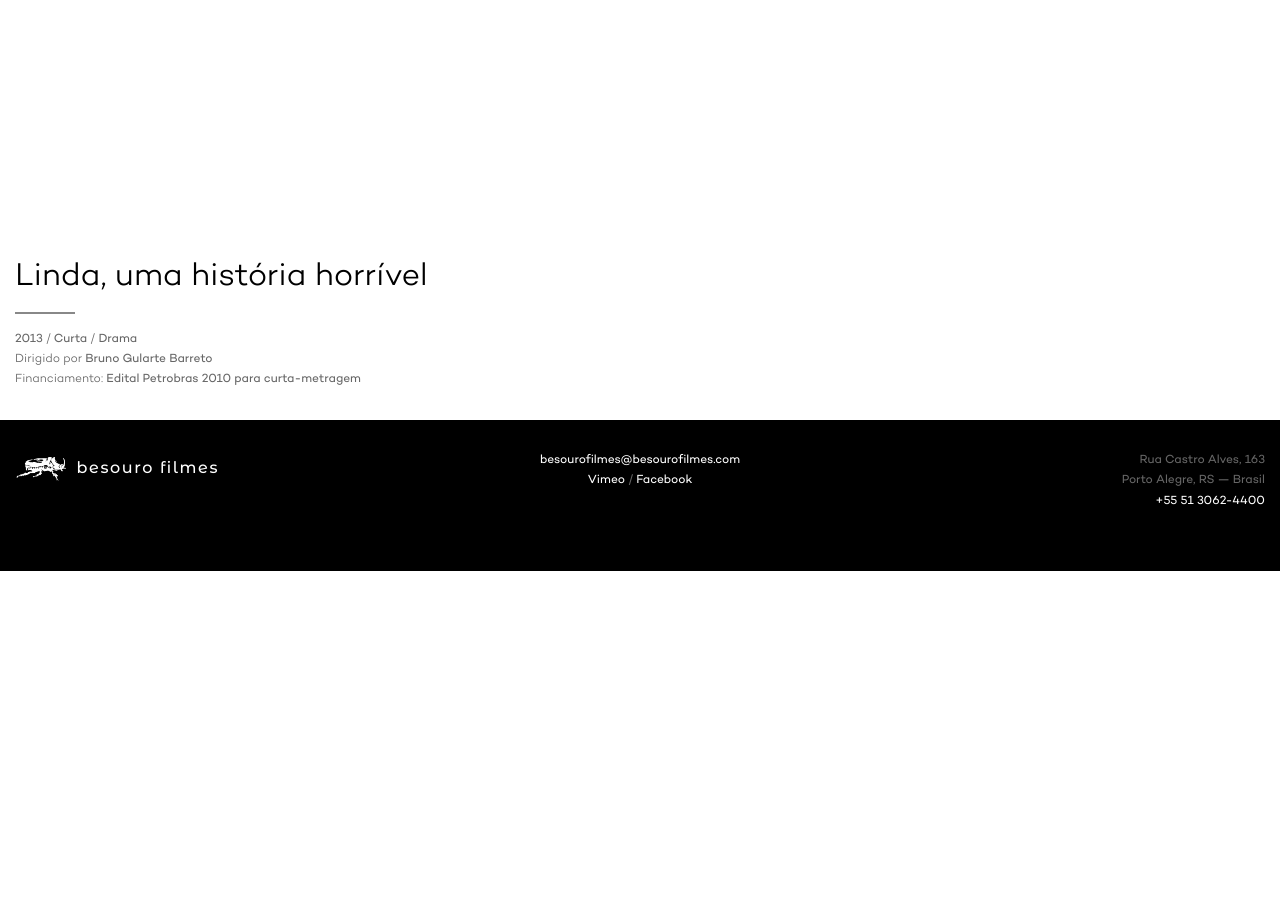
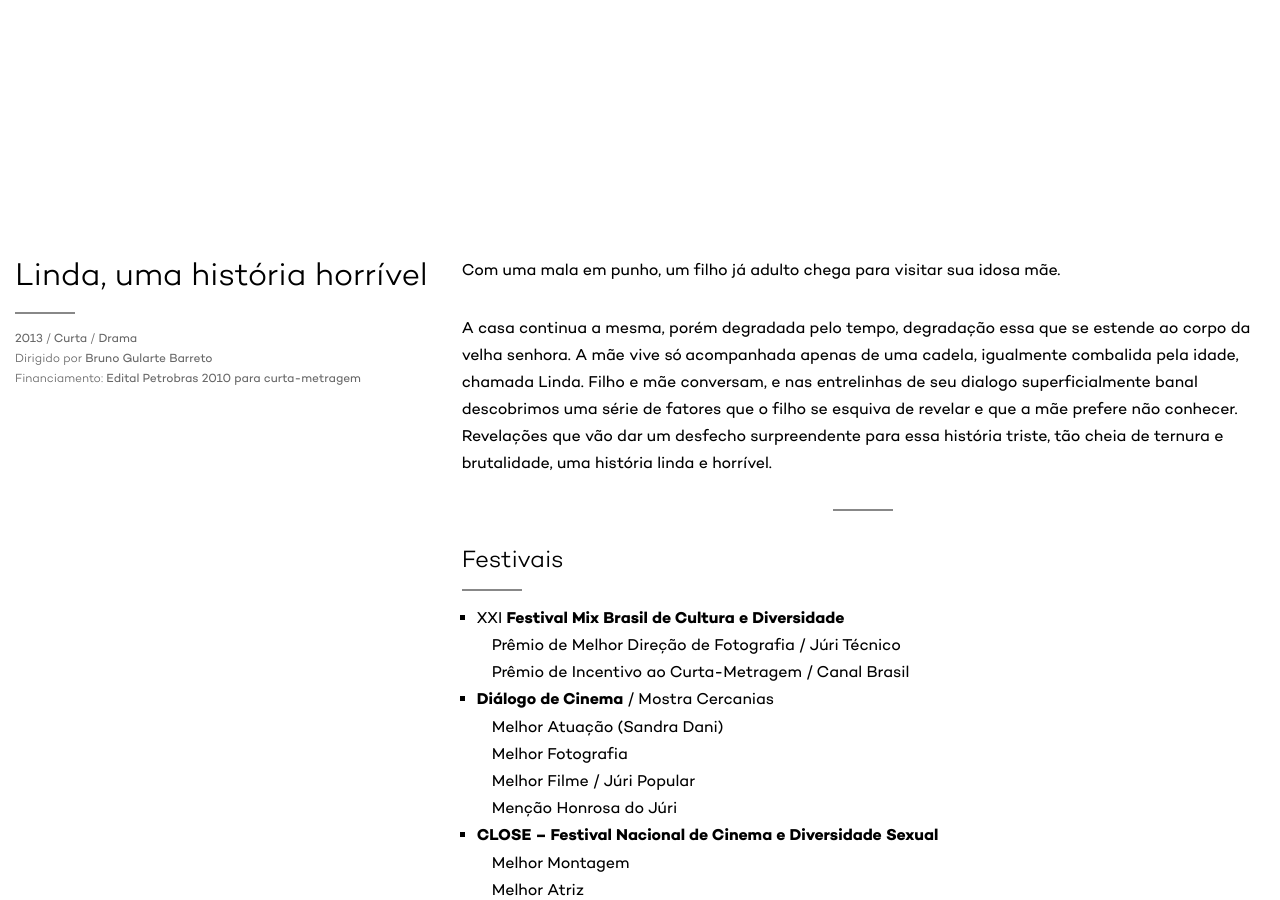
Before and after one commit to arthrfrts/besouro, a Jekyll site: the page built from _projects/linda-uma-historia-horrivel.md, in a window 1280 px wide and 900 px high, scrolled down 651 px. Built offline with Jekyll 4.4.1, drawn with Linux system fonts in a browser that asks for light colours; before the commit the page ends 1222 px from its top, so only the background shows below that; some of the changed text lies outside the part shown.

Commit message:
Updates “Linda”.

```diff
--- a/_projects/linda-uma-historia-horrivel.md
+++ b/_projects/linda-uma-historia-horrivel.md
@@ -12,3 +12,34 @@ team:
   director: Bruno Gularte Barreto
 funds: Edital Petrobras 2010 para curta-metragem
 ---
+
+Com uma mala em punho, um filho já adulto chega para visitar sua idosa mãe.
+
+A casa continua a mesma, porém degradada pelo tempo, degradação essa que se estende ao corpo da velha senhora. A mãe vive só acompanhada apenas de uma cadela, igualmente combalida pela idade, chamada Linda. Filho e mãe conversam, e nas entrelinhas de seu dialogo superficialmente banal descobrimos uma série de fatores que o filho se esquiva de revelar e que a mãe prefere não conhecer. Revelações que vão dar um desfecho surpreendente para essa história triste, tão cheia de ternura e brutalidade, uma história linda e horrível.
+
+---
+
+## Festivais
+
+* XXI **Festival Mix Brasil de Cultura e Diversidade**
+  * Prêmio de Melhor Direção de Fotografia / Júri Técnico
+  * Prêmio de Incentivo ao Curta-Metragem / Canal Brasil
+* **Diálogo de Cinema** / Mostra Cercanias
+  * Melhor Atuação (Sandra Dani)
+  * Melhor Fotografia
+  * Melhor Filme / Júri Popular
+  * Menção Honrosa do Júri
+* **CLOSE – Festival Nacional de Cinema e Diversidade Sexual**
+  * Melhor Montagem
+  * Melhor Atriz
+* V **Festival Internacional de Cinema da Fronteira**
+* XLII **Festival Internacional de Cine de Huesca**
+* **FAM** 2014
+* XLII **Festival de Cinema de Gramado** / Mostra de Curtas Gaúchos
+  * Melhor Produção
+  * Melhor Música
+  * Melhor Direção de Arte
+  * Melhor Ator
+  * Melhor Atriz
+* **FECIM** 2014
+  * Melhor Ator
```
